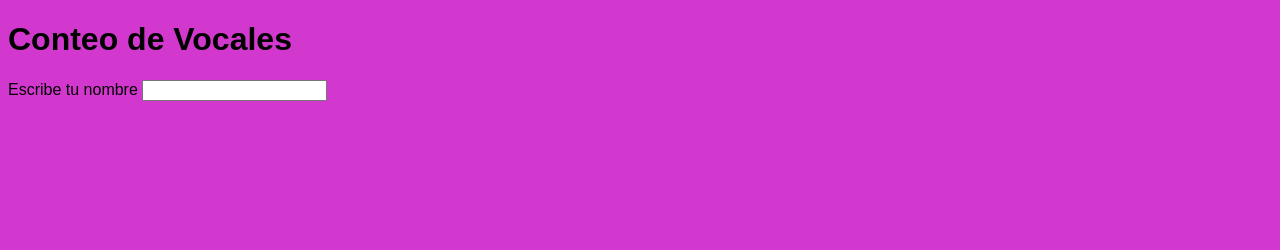
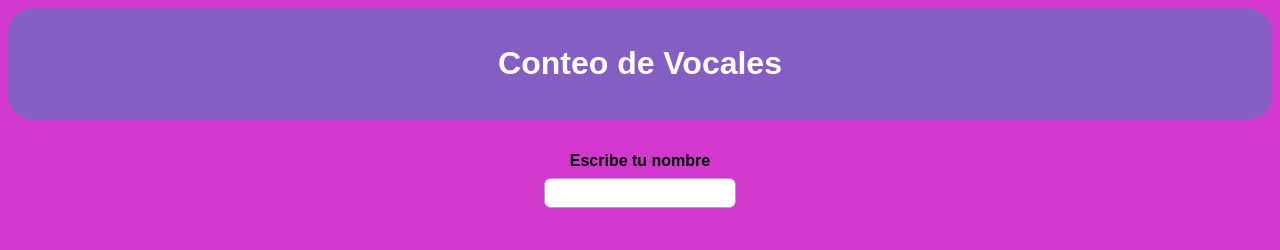
Before and after one commit to Valeria504/ch46-conteo-vocales, a plain HTML site: page index.html in a window 1280 px wide. Drawn offline with Linux system fonts and the light colour scheme.

Commit message:
style: color y centrado en el formulario

```diff
--- a/style.css
+++ b/style.css
@@ -2,3 +2,35 @@ body {
     font-family: Arial, sans-serif;
     background-color: #d338ce;
 }
+header {
+    background-color: #845ec2;
+    color: #ffffff;
+    padding: 1em;
+    text-align: center;
+    border-radius: 25px;
+}
+main {
+    display: flex;
+    flex-direction: column;
+    align-items: center;
+    padding: 2em;
+}
+form {
+    display: flex;
+    flex-direction: column;
+    align-items: center;
+}
+label {
+    font-weight: bold;
+    margin-bottom: 0.5em;
+}
+#nombre {
+    padding: 0.5em;
+    border: 1px solid #b39cd0;
+    border-radius: 0.5em;
+}
+#vocales {
+    font-size: 1.2em;
+    color: #00c9a7;
+    margin-top: 1em;
+}
```
